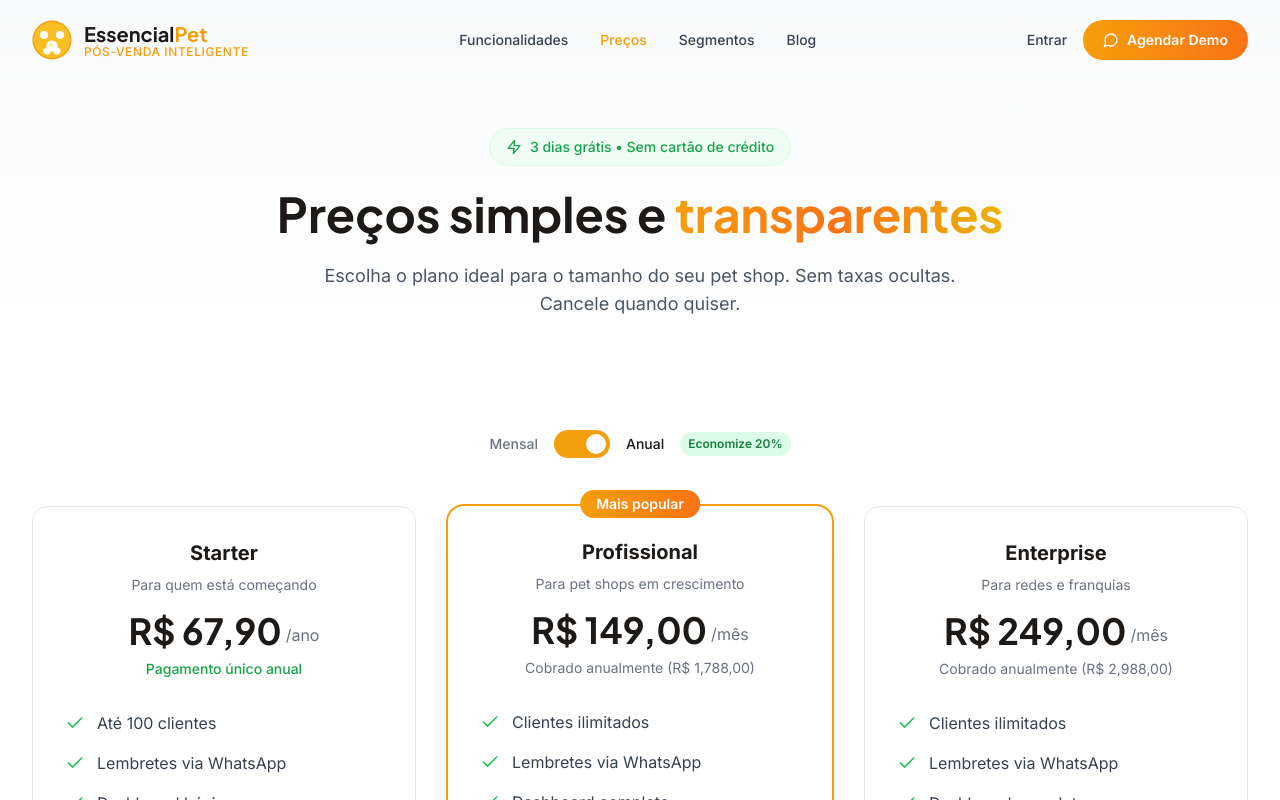
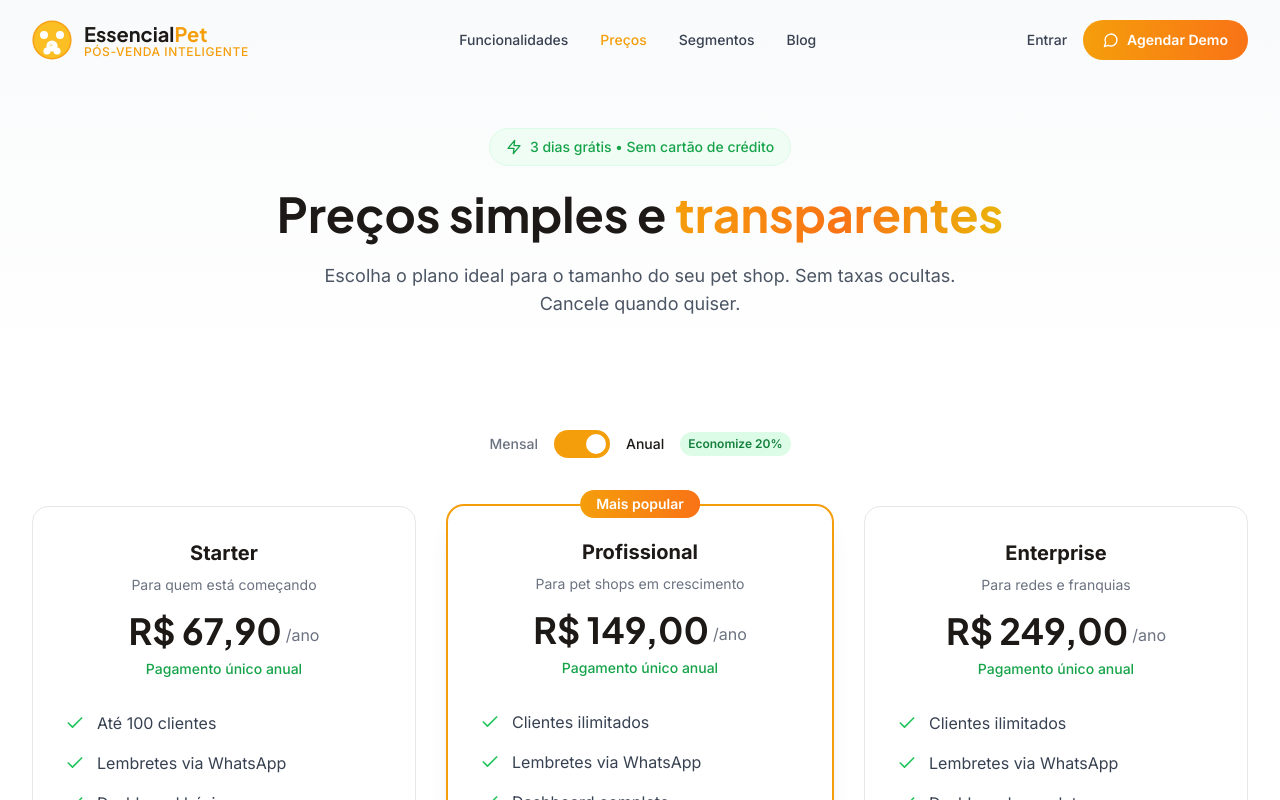
Before and after one commit to jrdias1/PetControl-site, a React (Vite) app: page /preco in a window 1280 px wide. Shown: the top 800 px of the page. Built offline with nearby package versions, Linux system fonts and the light colour scheme.

Commit message:
Todos planos anuais são pagamento único

```diff
--- a/src/pages/Preco.jsx
+++ b/src/pages/Preco.jsx
@@ -79,6 +79,7 @@ function PricingSection() {
       description: 'Para pet shops em crescimento',
       priceMonthly: 179,
       priceAnnual: 149,
+      annualTotal: true, // pagamento único anual
       features: [
         { text: 'Clientes ilimitados', included: true },
         { text: 'Lembretes via WhatsApp', included: true },
@@ -96,6 +97,7 @@ function PricingSection() {
       description: 'Para redes e franquias',
       priceMonthly: 299,
       priceAnnual: 249,
+      annualTotal: true, // pagamento único anual
       features: [
         { text: 'Clientes ilimitados', included: true },
         { text: 'Lembretes via WhatsApp', included: true },
```
